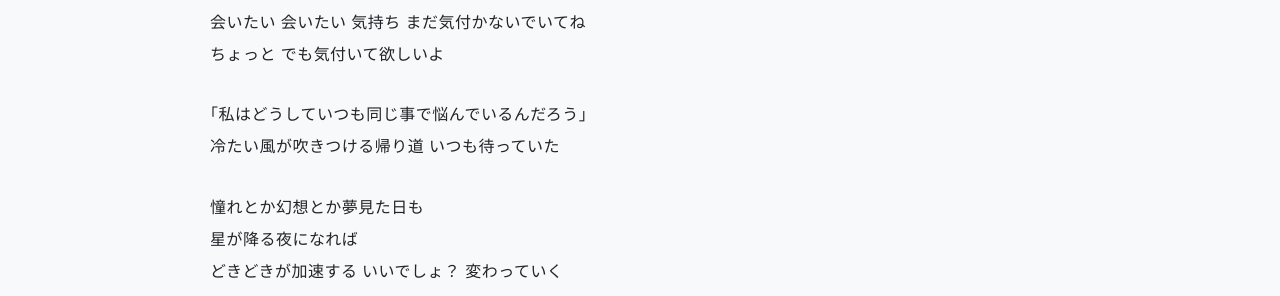
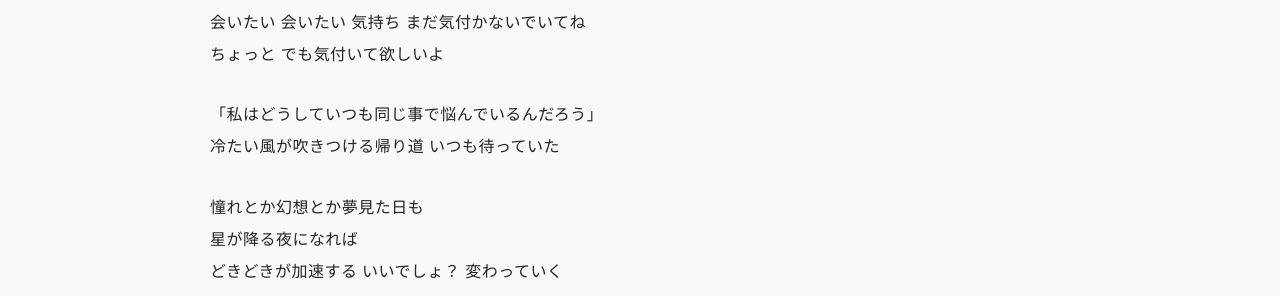
Before and after one commit to atarime7/atarime7.github.io, a Jekyll site: the page built from _lyrics/hoshizora-lullaby.md, in a window 1280 px wide and 900 px high, scrolled down 614 px. Shown: the part 157-453 px from the top of the window. Built offline with Jekyll 4.4.1, drawn with Linux system fonts in a browser that asks for light colours; part of the change alters nothing that is shown; some of the changed text lies outside the part shown.

Commit message:
星空ララバイ：Remix 版の歌詞を原曲に統一（繰り返していく／なっていた）、かぎ括弧を全角に
Co-Authored-By: Claude Opus 5.5 <noreply@anthropic.com>

```diff
--- a/_lyrics/hoshizora-lullaby.md
+++ b/_lyrics/hoshizora-lullaby.md
@@ -50,52 +50,7 @@ versions:
   arrange_short: ''
   other_credits:
   - 'Remix: 川崎泰弘(Atelier LadyBird)'
-  lyrics_text: |
-    あのねあのね 君にかける言葉少しだけ
-    ちょっと恥ずかしいな なんて待ってくれないな
-    うれしいかなしい気持ち 振り出し繰り返してく
-    コンパスのようなコミュニケーション
-    代わり映えのしない毎日 ほんの少しだけ
-    なんか寂しいのかな なんてほらもう明日
-    会いたい 会いたい 気持ち まだ気付かないでいてね
-    ちょっと でも気付いて欲しいよ
-
-    「私はどうしていつも 同じ事で悩んでいるんだろう」
-    冷たい風が吹きつける帰り道 いつも待っていた
-
-    憧れとか幻想とか夢見た日も 星が降る夜になれば
-    どきどきが加速する いいでしょ？ 変わっていく
-    きらきらした夢の国も願い事も 君となら2人がいいな
-    時々不安になって 最後は笑顔でいたい
-    深く秘めた想いはきっとあと少し
-
-    いつもいつも 君にかける言葉少しだけ
-    炭酸のように飛び散って キャンディーのように溶けちゃって
-    お気に入りの靴に合わせたスカートがなびく
-    心が踊りだす午後
-    明るい街の光 夜が長い季節には
-    いつもの景色とちょっと違う日曜日
-    あたりまえの事も全部君に言って欲しくて
-    どんな日でもセレブレーション
-
-    優しい言葉も少し忘れてしまいそうになってた
-    カタチの無いこの想いだけ抱きしめてずっと待っていた
-
-    憧れとか幻想とか夢見た日も
-    星が降る夜になれば
-    答えのないことだね きっと変わっていく
-    きらきらした夢の国も願い事も
-    君と2人のララバイ
-    とびきり笑って見せて なんでも無いことで
-    夜の空に消えてく流れ星のように
-
-    君と見てたかけがえのない夢の続き
-    星が降る夜になれば
-    瞬き輝いてく いいでしょ？ 変わってく
-    きらきらした夢の国も願い事も…
-    君となら2人がいいな
-    時々不安になって 最後は笑顔でいたい
-    深く秘めた想いはきっとあと少し
+  lyrics_text: same
 ---
 あのねあのね 君にかける言葉少しだけ
 ちょっと恥ずかしいな なんて待ってくれないな
@@ -107,7 +62,7 @@ versions:
 会いたい 会いたい 気持ち まだ気付かないでいてね
 ちょっと でも気付いて欲しいよ
 
-｢私はどうしていつも同じ事で悩んでいるんだろう｣
+「私はどうしていつも同じ事で悩んでいるんだろう」
 冷たい風が吹きつける帰り道 いつも待っていた
 
 憧れとか幻想とか夢見た日も
```
